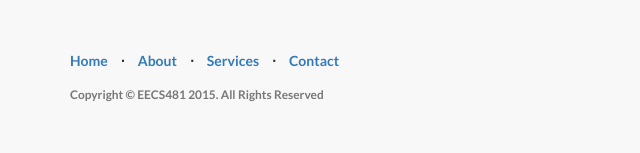
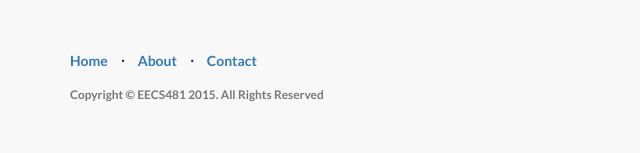
Before and after one commit to MrWolvwxyz/BeMyTranny, a Flask app: template web/templates/ask.html in a window 1280 px wide. Shown: the part 651-804 px from the top of the page, without its empty margins (0-640 px from the left). Run offline with Flask 2, Linux system fonts and the light colour scheme; the template is opened without the code that fills it, so the values that code supplies are empty; parts of the project's set-up code (start-up, migrations or seed data) failed here and were passed over; some libraries are stand-ins or nearby versions.

Commit message:
changing footnote links

```diff
--- a/web/templates/ask.html
+++ b/web/templates/ask.html
@@ -157,15 +157,11 @@ function imageIsLoaded(e) {
                 <div class="col-lg-12">
                     <ul class="list-inline">
                         <li>
-                            <a href="#">Home</a>
+                            <a href="/index">Home</a>
                         </li>
                         <li class="footer-menu-divider">&sdot;</li>
                         <li>
-                            <a href="#about">About</a>
-                        </li>
-                        <li class="footer-menu-divider">&sdot;</li>
-                        <li>
-                            <a href="#services">Services</a>
+                            <a href="/about">About</a>
                         </li>
                         <li class="footer-menu-divider">&sdot;</li>
                         <li>
```
